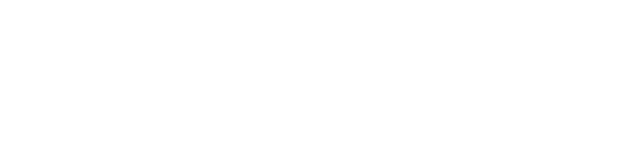
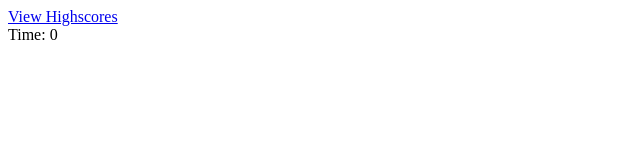
Before and after one commit to J18XX/Quiz-game, a plain HTML site: page index.html in a window 1280 px wide. Shown: the whole page, without its empty margins (0-640 px from the left). Drawn offline with Linux system fonts and the light colour scheme.

Commit message:
add files

```diff
--- a/index.html
+++ b/index.html
@@ -5,7 +5,18 @@
     <meta http-equiv="X-UA-Compatible" content="IE=edge">
     <meta name="viewport" content="width=device-width, initial-scale=1.0">
     <title>Quiz Game</title>
+
+    <link rel="stylesheet" href='./CSS/style.css'>
 </head>
+    <div class="scores">
+        <a href="scores.html">View Highscores</a>
+    </div>
+
+    <div class="time">Time:
+        <span id="time">0</span>
+    </div>
+
+
 <body>
 
 </body>
```
Also changed, not shown: scores.html (added, +12 -0 lines), CSS/style.css (added), 1 other file.
